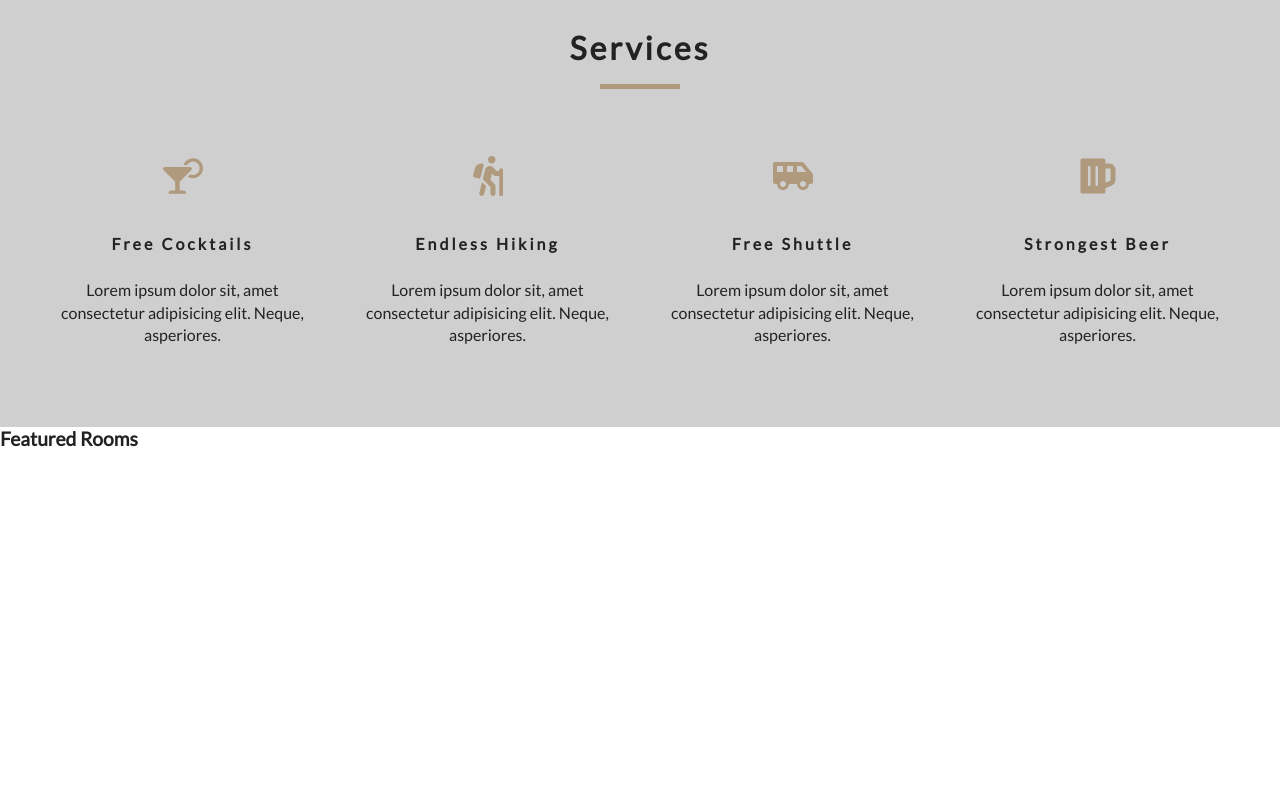
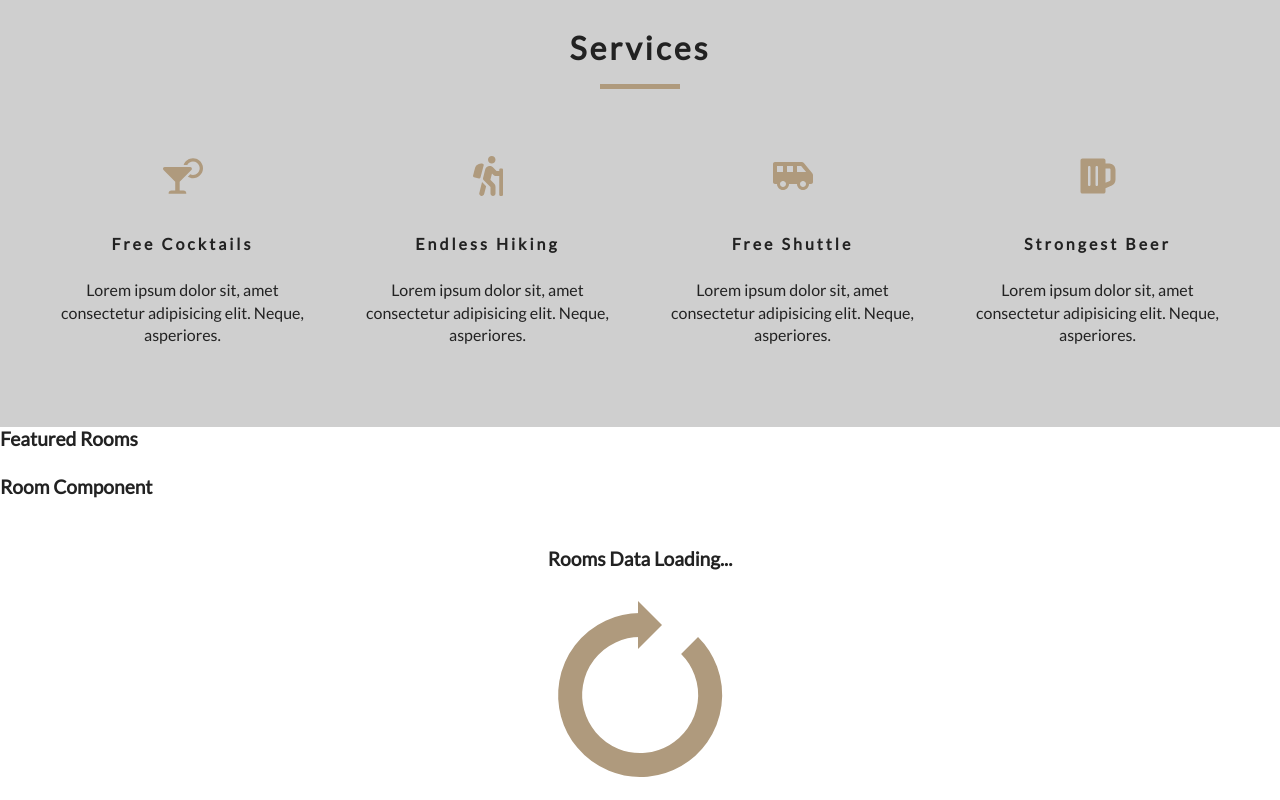
Before and after one commit to akash02-das/beach-resort, a React (Create React App) app: page / in a window 1280 px wide. Shown: the part 852-1652 px from the top of the page. Before the commit the page ends 1327 px from the top, so only its background shows below. Built offline with nearby package versions, Linux system fonts and the light colour scheme.

Commit message:
Loading component setup

```diff
--- a/src/components/FeaturedRooms.js
+++ b/src/components/FeaturedRooms.js
@@ -1,4 +1,6 @@
 import React, { Component } from "react";
+import Loading from "./Loading";
+import Room from "./Room";
 import { RoomContext } from "../context";
 
 class FeaturedRooms extends Component {
@@ -11,6 +13,8 @@
     return (
       <div>
         <h4>Featured Rooms</h4>
+        <Room />
+        <Loading />
       </div>
     );
   }
--- /dev/null
+++ b/src/components/Loading.js
@@ -0,0 +1,13 @@
+import React from "react";
+import loadingGif from "../images/gif/loading-arrow.gif";
+
+const Loading = () => {
+  return (
+    <div className="loading">
+      <h4>rooms data loading...</h4>
+      <img src={loadingGif} alt="" />
+    </div>
+  );
+};
+
+export default Loading;
--- /dev/null
+++ b/src/components/Room.js
@@ -0,0 +1,11 @@
+import React from "react";
+
+const Room = () => {
+  return (
+    <div>
+      <h4>Room Component</h4>
+    </div>
+  );
+};
+
+export default Room;
```
Also changed, not shown: 1 other file (tests, documents, lock files or other folders).
